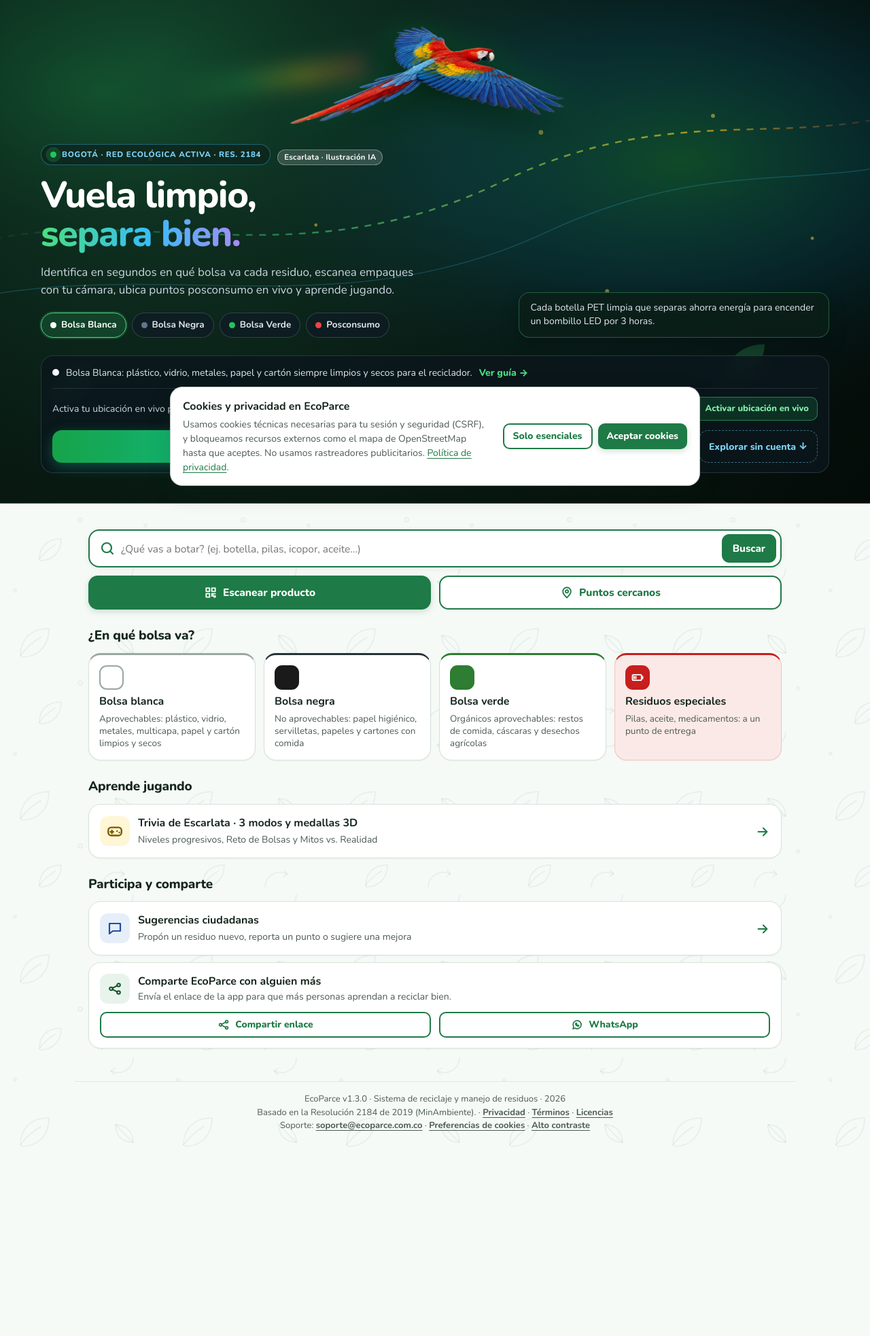
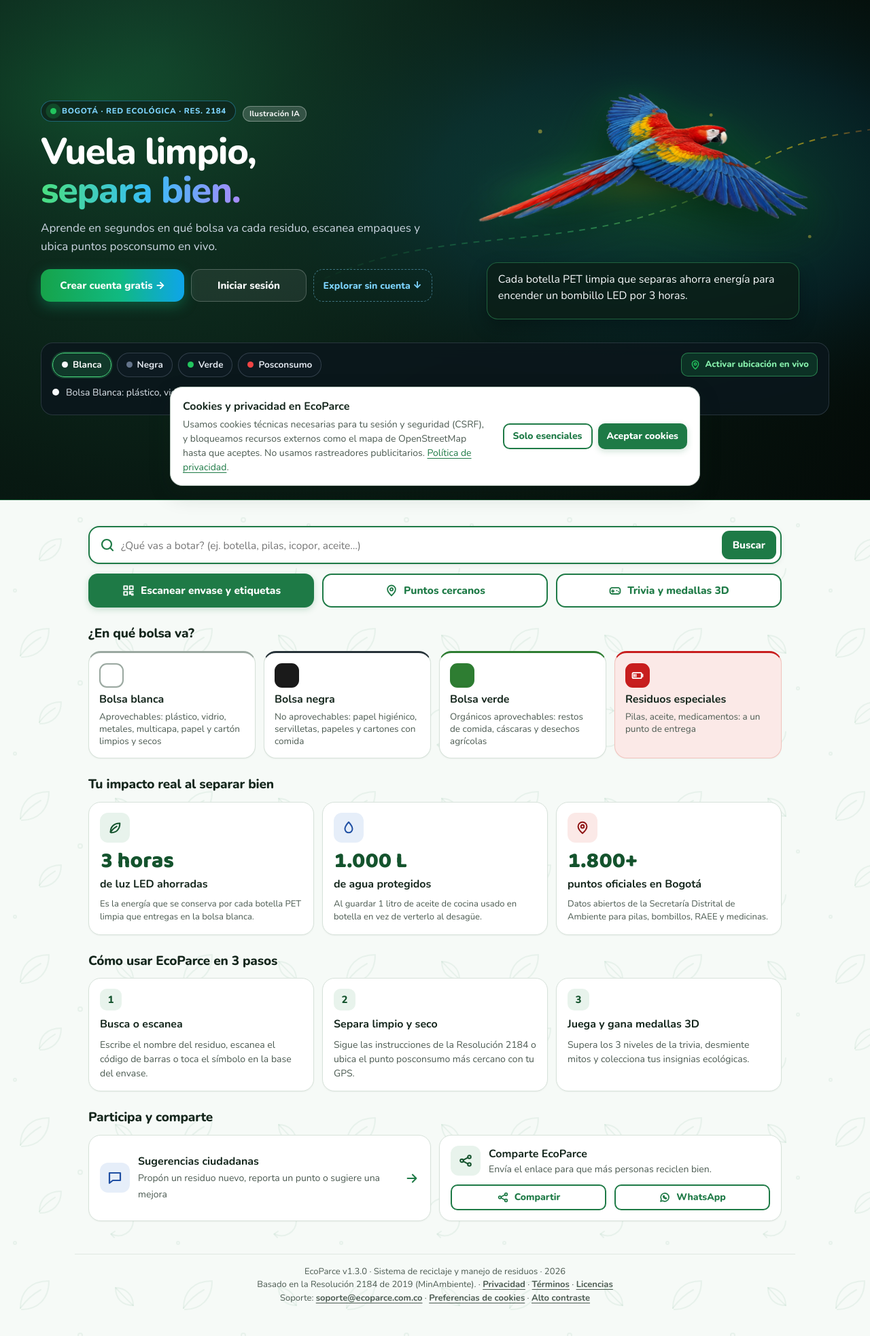
Before and after one commit to INGFRANCISCOVICENT/ecoparce, a Django app: page / in a window 1280 px wide. Shown: the part 65-2031 px from the top of the page at 68% size. Before the commit the page ends 1753 px from the top, so only its background shows below. Run offline with Django 5.2, Linux system fonts and the light colour scheme; data comes from the database, SQL or seed files in the repository; data that the repository does not hold is empty; parts of the project's set-up code (start-up, migrations or seed data) failed here and were passed over.

Commit message:
style(inicio): portada mas limpia con Escarlata a la derecha y nuevas secciones de impacto y 3 pasos

```diff
--- a/apps/core/templates/core/inicio.html
+++ b/apps/core/templates/core/inicio.html
@@ -3,112 +3,94 @@
 
 {% block portada %}
 <section class="portada-ciudad" aria-label="Portada interactiva de EcoParce">
-  <!-- Fondo de cielo nocturno ecológico a pantalla completa (sin edificios) -->
+  <!-- Fondo de cielo nocturno ecológico a pantalla completa -->
   <svg class="portada-cielo" viewBox="0 0 1440 760" aria-hidden="true" preserveAspectRatio="xMidYMid slice">
     <defs>
-      <radialGradient id="haloBosque" cx="76%" cy="32%" r="54%">
-        <stop offset="0%" stop-color="#22C55E" stop-opacity=".30"/>
-        <stop offset="48%" stop-color="#0EA5E9" stop-opacity=".12"/>
+      <radialGradient id="haloBosque" cx="76%" cy="38%" r="50%">
+        <stop offset="0%" stop-color="#22C55E" stop-opacity=".28"/>
+        <stop offset="52%" stop-color="#0EA5E9" stop-opacity=".10"/>
         <stop offset="100%" stop-color="#040B08" stop-opacity="0"/>
       </radialGradient>
-      <radialGradient id="haloIzq" cx="15%" cy="18%" r="42%">
-        <stop offset="0%" stop-color="#16A34A" stop-opacity=".24"/>
+      <radialGradient id="haloIzq" cx="14%" cy="20%" r="40%">
+        <stop offset="0%" stop-color="#16A34A" stop-opacity=".20"/>
         <stop offset="100%" stop-color="#040B08" stop-opacity="0"/>
       </radialGradient>
       <linearGradient id="rutaViento" x1="0" y1="0" x2="1" y2="0">
         <stop offset="0%" stop-color="#22C55E" stop-opacity="0"/>
-        <stop offset="40%" stop-color="#4ADE80" stop-opacity=".55"/>
-        <stop offset="76%" stop-color="#FACC15" stop-opacity=".65"/>
+        <stop offset="45%" stop-color="#4ADE80" stop-opacity=".48"/>
+        <stop offset="80%" stop-color="#FACC15" stop-opacity=".55"/>
         <stop offset="100%" stop-color="#EF4444" stop-opacity="0"/>
       </linearGradient>
     </defs>
     <rect width="1440" height="760" fill="url(#haloBosque)"/>
     <rect width="1440" height="760" fill="url(#haloIzq)"/>
-    <!-- Corrientes de aire luminosas siguiendo el vuelo de Escarlata -->
-    <path d="M-40,390 C220,280 480,440 820,275 C1090,145 1260,235 1480,155" fill="none" stroke="url(#rutaViento)" stroke-width="2.5" stroke-dasharray="10 10"/>
-    <path d="M-40,465 C280,375 560,505 890,350 C1150,230 1300,295 1480,230" fill="none" stroke="#38BDF8" stop-opacity=".22" stroke-opacity=".22" stroke-width="1.5"/>
-    <!-- Hojas y luciérnagas ecológicas flotantes -->
-    <g fill="#4ADE80" fill-opacity=".20">
-      <path d="M140,610 C140,572 170,552 204,552 C204,590 174,610 140,610 Z"/>
-      <path d="M1160,570 C1160,538 1188,520 1218,520 C1218,552 1190,570 1160,570 Z"/>
-      <path d="M740,140 C740,118 758,106 778,106 C778,128 760,140 740,140 Z"/>
-    </g>
-    <g fill="#FDE047" fill-opacity=".48">
-      <circle cx="290" cy="240" r="3"/><circle cx="540" cy="340" r="2.5"/><circle cx="880" cy="200" r="3.5"/><circle cx="1140" cy="175" r="3"/><circle cx="1290" cy="360" r="2.5"/><circle cx="980" cy="440" r="3"/>
+    <path d="M520,440 C740,320 960,410 1190,260 C1310,185 1390,210 1480,175" fill="none" stroke="url(#rutaViento)" stroke-width="2" stroke-dasharray="9 9"/>
+    <g fill="#FDE047" fill-opacity=".42">
+      <circle cx="880" cy="200" r="3"/><circle cx="1140" cy="175" r="2.5"/><circle cx="1290" cy="360" r="2.5"/><circle cx="980" cy="440" r="3"/>
     </g>
   </svg>
 
-  <!-- Pista aérea a todo lo ancho de la parte superior: Escarlata cruza volando y aleteando -->
-  <div class="vuelo-techo" aria-hidden="true">
-    <div class="escarlata-trayectoria">
-      <div class="escarlata-aleteo">
-        <span class="ala-estela-real"></span>
-        <img class="escarlata-ave" src="{% static 'img/escarlata-volando.png' %}" alt="" width="240" height="136">
-      </div>
-    </div>
-  </div>
-
   <div class="portada-inner">
-    <div class="portada-top-row">
-      <span class="portada-badge"><span class="pulso-verde"></span>BOGOTÁ · RED ECOLÓGICA ACTIVA · RES. 2184</span>
-      <span class="ai-etiqueta" title="Ilustración realista de Escarlata asistida con IA">Escarlata · Ilustración IA</span>
-    </div>
-
     <div class="portada-grid">
       <div class="portada-col-texto">
+        <div class="portada-top-row">
+          <span class="portada-badge"><span class="pulso-verde"></span>BOGOTÁ · RED ECOLÓGICA · RES. 2184</span>
+          <span class="ai-etiqueta" title="Ilustración realista de Escarlata asistida con IA">Ilustración IA</span>
+        </div>
+
         <h1 class="portada-titulo">Vuela limpio,<br><span class="portada-grad">separa bien.</span></h1>
-        <p class="portada-sub">Identifica en segundos en qué bolsa va cada residuo, escanea empaques con tu cámara, ubica puntos posconsumo en vivo y aprende jugando.</p>
+        <p class="portada-sub">Aprende en segundos en qué bolsa va cada residuo, escanea empaques y ubica puntos posconsumo en vivo.</p>
 
-        <!-- Píldoras interactivas de las 4 rutas de separación -->
-        <div class="portada-pills" role="group" aria-label="Categorías de separación">
-          <button type="button" class="portada-pill activo" aria-pressed="true" data-eco-tab data-eco-color="#F8FAFC" data-eco-msg="Bolsa Blanca: plástico, vidrio, metales, papel y cartón siempre limpios y secos para el reciclador." data-eco-url="{% url 'contenidos:guias' %}">
-            <i style="background:#F8FAFC"></i>Bolsa Blanca
-          </button>
-          <button type="button" class="portada-pill" aria-pressed="false" data-eco-tab data-eco-color="#94A3B8" data-eco-msg="Bolsa Negra: papel higiénico, servilletas usadas, cartones con grasa y empaques metalizados no aprovechables." data-eco-url="{% url 'contenidos:guias' %}">
-            <i style="background:#64748B"></i>Bolsa Negra
-          </button>
-          <button type="button" class="portada-pill" aria-pressed="false" data-eco-tab data-eco-color="#22C55E" data-eco-msg="Bolsa Verde: restos de comida, cáscaras de frutas, verduras y cuncho de café para compostaje." data-eco-url="{% url 'contenidos:guias' %}">
-            <i style="background:#22C55E"></i>Bolsa Verde
-          </button>
-          <button type="button" class="portada-pill" aria-pressed="false" data-eco-tab data-eco-color="#EF4444" data-eco-msg="Posconsumo: pilas, aceite usado, bombillos, medicamentos vencidos y electrónicos a puntos oficiales." data-eco-url="{% url 'contenidos:manejo' %}">
-            <i style="background:#EF4444"></i>Posconsumo
-          </button>
+        <div class="portada-ctas">
+          {% if user.is_authenticated %}
+          <a class="btn-cta-grad" href="{% url 'trivia:inicio' %}">Jugar Trivia →</a>
+          <a class="btn-cta-glass" href="{% url 'cuentas:mi_cuenta' %}">Mi cuenta</a>
+          {% else %}
+          <a class="btn-cta-grad" href="{% url 'account_signup' %}">Crear cuenta gratis →</a>
+          <a class="btn-cta-glass" href="{% url 'account_login' %}">Iniciar sesión</a>
+          {% endif %}
+          <a class="btn-cta-sin-cuenta" href="#contenido">Explorar sin cuenta ↓</a>
         </div>
       </div>
 
-      <!-- Mensaje ambiental flotante que acompaña el paso de Escarlata -->
+      <!-- Escarlata grande y realista volando en el lado derecho -->
       <div class="portada-col-vuelo">
+        <div class="escarlata-derecha-escena">
+          <span class="ala-estela-real" aria-hidden="true"></span>
+          <img class="escarlata-ave" src="{% static 'img/escarlata-volando.png' %}" alt="Escarlata, guacamaya roja (Ara macao) volando sobre EcoParce (ilustración asistida con IA)" width="440" height="250">
+        </div>
         <div class="vuelo-escena" aria-live="polite">
-          <div class="vuelo-mensaje">
-            <p id="escarlata-mensaje">Cada botella PET limpia que separas ahorra energía para encender un bombillo LED por 3 horas.</p>
-          </div>
+          <p id="escarlata-mensaje">Cada botella PET limpia que separas ahorra energía para encender un bombillo LED por 3 horas.</p>
         </div>
       </div>
     </div>
 
-    <!-- Tarjeta inferior glass a ancho completo + Ubicación en vivo + 3 CTAs -->
+    <!-- Barra inferior limpia y respirable: 4 bolsas interactivas + ubicación en vivo -->
     <div class="portada-dock">
-      <div class="portada-dock-info">
-        <span id="eco-detalle-dot" class="dock-dot" style="background:#F8FAFC"></span>
-        <span id="eco-detalle-txt">Bolsa Blanca: plástico, vidrio, metales, papel y cartón siempre limpios y secos para el reciclador.</span>
-        <a id="eco-detalle-link" class="portada-link-claro" href="{% url 'contenidos:guias' %}">Ver guía →</a>
-      </div>
-
-      <div class="portada-ubicacion">
-        <span id="estado-ubicacion-viva" class="small" style="color:#CBD5E1">Activa tu ubicación en vivo para ubicar el punto posconsumo más cercano (privada en tu dispositivo).</span>
+      <div class="portada-dock-fila">
+        <div class="portada-pills" role="group" aria-label="Categorías de separación">
+          <button type="button" class="portada-pill activo" aria-pressed="true" data-eco-tab data-eco-color="#F8FAFC" data-eco-msg="Bolsa Blanca: plástico, vidrio, metales, papel y cartón limpios y secos." data-eco-url="{% url 'contenidos:guias' %}">
+            <i style="background:#F8FAFC"></i>Blanca
+          </button>
+          <button type="button" class="portada-pill" aria-pressed="false" data-eco-tab data-eco-color="#94A3B8" data-eco-msg="Bolsa Negra: servilletas, papel higiénico, cartones con grasa y metalizados." data-eco-url="{% url 'contenidos:guias' %}">
+            <i style="background:#64748B"></i>Negra
+          </button>
+          <button type="button" class="portada-pill" aria-pressed="false" data-eco-tab data-eco-color="#22C55E" data-eco-msg="Bolsa Verde: restos de comida, cáscaras de frutas, verduras y cuncho de café." data-eco-url="{% url 'contenidos:guias' %}">
+            <i style="background:#22C55E"></i>Verde
+          </button>
+          <button type="button" class="portada-pill" aria-pressed="false" data-eco-tab data-eco-color="#EF4444" data-eco-msg="Posconsumo: pilas, aceite usado, bombillos, medicamentos y electrónicos." data-eco-url="{% url 'contenidos:manejo' %}">
+            <i style="background:#EF4444"></i>Posconsumo
+          </button>
+        </div>
         <button type="button" class="btn-ubi-viva" id="btn-ubicacion-viva" data-puntos-url="{% url 'contenidos:puntos_datos' %}">{% icono 'pin' 16 '#22C55E' %}Activar ubicación en vivo</button>
       </div>
 
-      <div class="portada-ctas">
-        {% if user.is_authenticated %}
-        <a class="btn-cta-grad" href="{% url 'trivia:inicio' %}">Jugar Trivia por niveles →</a>
-        <a class="btn-cta-glass" href="{% url 'cuentas:mi_cuenta' %}">Mi cuenta y medallas 3D</a>
-        {% else %}
-        <a class="btn-cta-grad" href="{% url 'account_signup' %}">Crear cuenta gratis →</a>
-        <a class="btn-cta-glass" href="{% url 'account_login' %}">Iniciar sesión</a>
-        {% endif %}
-        <a class="btn-cta-sin-cuenta" href="#contenido">Explorar sin cuenta ↓</a>
+      <div class="portada-dock-info">
+        <span id="eco-detalle-dot" class="dock-dot" style="background:#F8FAFC"></span>
+        <span id="eco-detalle-txt">Bolsa Blanca: plástico, vidrio, metales, papel y cartón limpios y secos.</span>
+        <a id="eco-detalle-link" class="portada-link-claro" href="{% url 'contenidos:guias' %}">Ver guía →</a>
       </div>
+      <div id="estado-ubicacion-viva" class="xs" style="color:#94A3B8;margin-top:8px"></div>
     </div>
   </div>
 </section>
@@ -122,9 +104,10 @@
   <button type="submit">Buscar</button>
 </form>
 
-<div class="grid" style="margin-top:12px">
-  <a class="btn p" href="{% url 'buscador:escanear' %}">{% icono 'qr' 20 '#fff' %}Escanear producto</a>
+<div class="grid g3" style="margin-top:14px">
+  <a class="btn p" href="{% url 'buscador:escanear' %}">{% icono 'qr' 20 '#fff' %}Escanear envase y etiquetas</a>
   <a class="btn o" href="{% url 'contenidos:puntos' %}">{% icono 'pin' 20 '#1E7A46' %}Puntos cercanos</a>
+  <a class="btn o" href="{% url 'trivia:inicio' %}">{% icono 'game' 20 '#1E7A46' %}Trivia y medallas 3D</a>
 </div>
 
 <h2>¿En qué bolsa va?</h2>
@@ -140,15 +123,49 @@
   </a>
 </div>
 
-<h2>Aprende jugando</h2>
-<a class="card row" href="{% url 'trivia:inicio' %}">
-  <span class="ic" style="background:var(--yl)">{% icono 'game' 26 '#7A5A00' %}</span>
-  <span><strong>Trivia de Escarlata · 3 modos y medallas 3D</strong><br><span class="small mut">Niveles progresivos, Reto de Bolsas y Mitos vs. Realidad</span></span>
-  <span class="ml">{% icono 'arrow' 22 '#1E7A46' %}</span>
-</a>
+<h2>Tu impacto real al separar bien</h2>
+<div class="grid g3">
+  <article class="card impacto-card">
+    <span class="ic" style="background:var(--gl)">{% icono 'leaf' 22 '#14532D' %}</span>
+    <div class="impacto-num">3 horas</div>
+    <strong>de luz LED ahorradas</strong>
+    <p class="xs mut" style="margin:4px 0 0">Es la energía que se conserva por cada botella PET limpia que entregas en la bolsa blanca.</p>
+  </article>
+  <article class="card impacto-card">
+    <span class="ic" style="background:var(--bl)">{% icono 'drop' 22 '#1F4FA3' %}</span>
+    <div class="impacto-num">1.000 L</div>
+    <strong>de agua protegidos</strong>
+    <p class="xs mut" style="margin:4px 0 0">Al guardar 1 litro de aceite de cocina usado en botella en vez de verterlo al desagüe.</p>
+  </article>
+  <article class="card impacto-card">
+    <span class="ic" style="background:var(--rl)">{% icono 'pin' 22 '#8E1414' %}</span>
+    <div class="impacto-num">1.800+</div>
+    <strong>puntos oficiales en Bogotá</strong>
+    <p class="xs mut" style="margin:4px 0 0">Datos abiertos de la Secretaría Distrital de Ambiente para pilas, bombillos, RAEE y medicinas.</p>
+  </article>
+</div>
+
+<h2>Cómo usar EcoParce en 3 pasos</h2>
+<div class="grid g3">
+  <div class="card paso-card">
+    <span class="paso-num">1</span>
+    <strong>Busca o escanea</strong>
+    <p class="small mut" style="margin:4px 0 0">Escribe el nombre del residuo, escanea el código de barras o toca el símbolo en la base del envase.</p>
+  </div>
+  <div class="card paso-card">
+    <span class="paso-num">2</span>
+    <strong>Separa limpio y seco</strong>
+    <p class="small mut" style="margin:4px 0 0">Sigue las instrucciones de la Resolución 2184 o ubica el punto posconsumo más cercano con tu GPS.</p>
+  </div>
+  <div class="card paso-card">
+    <span class="paso-num">3</span>
+    <strong>Juega y gana medallas 3D</strong>
+    <p class="small mut" style="margin:4px 0 0">Supera los 3 niveles de la trivia, desmiente mitos y colecciona tus insignias ecológicas.</p>
+  </div>
+</div>
 
 <h2>Participa y comparte</h2>
-<div class="lista">
+<div class="grid">
   <a class="card row" href="{% url 'buscador:sugerir' %}">
     <span class="ic" style="background:var(--bl)">{% icono 'msg' 24 '#1F4FA3' %}</span>
     <span><strong>Sugerencias ciudadanas</strong><br><span class="small mut">Propón un residuo nuevo, reporta un punto o sugiere una mejora</span></span>
@@ -157,10 +174,10 @@
   <section class="card">
     <div class="row">
       <span class="ic" style="background:var(--gl)">{% icono 'share' 22 '#14532D' %}</span>
-      <div><strong>Comparte EcoParce con alguien más</strong><div class="small mut">Envía el enlace de la app para que más personas aprendan a reciclar bien.</div></div>
+      <div><strong>Comparte EcoParce</strong><div class="small mut">Envía el enlace para que más personas reciclen bien.</div></div>
     </div>
     <div class="grid" style="margin-top:12px">
-      <button class="btn o sm" type="button" data-compartir data-url="{{ SITE_URL }}/" data-titulo="EcoParce · Aprende a reciclar bien en Colombia">{% icono 'share' 18 '#1E7A46' %}Compartir enlace</button>
+      <button class="btn o sm" type="button" data-compartir data-url="{{ SITE_URL }}/" data-titulo="EcoParce · Aprende a reciclar bien en Colombia">{% icono 'share' 18 '#1E7A46' %}Compartir</button>
       <a class="btn o sm" href="https://wa.me/?text={{ '¡Aprende a separar residuos en Colombia con EcoParce! '|urlencode }}{{ SITE_URL|urlencode }}/" target="_blank" rel="noopener noreferrer">{% icono 'whatsapp' 18 '#1E7A46' %}WhatsApp</a>
     </div>
     <p id="aviso-copiado" class="aviso ok" role="status" aria-live="polite" hidden style="margin:10px 0 0">Enlace de EcoParce copiado. ¡Compártelo donde quieras!</p>
@@ -168,7 +185,7 @@
 </div>
 
 {% if manejo %}
-<h2>Manejo de basuras</h2>
+<h2>Guías de manejo de basuras</h2>
 <div class="lista">
   {% for g in manejo %}
   <a class="card row" href="{{ g.get_absolute_url }}"><span class="ic" style="background:var(--gl)">{% icono 'leaf' 24 '#14532D' %}</span>
--- a/static/css/ecoparce.css
+++ b/static/css/ecoparce.css
@@ -152,6 +152,8 @@ main:focus{outline:none}
 .search button:active{transform:scale(.97)}
 
 .grid{display:grid;grid-template-columns:1fr 1fr;gap:12px}
+.grid.g3{grid-template-columns:1fr}
+@media (min-width:680px){.grid.g3{grid-template-columns:repeat(3,1fr)}}
 @media (min-width:640px){.grid.g4{grid-template-columns:repeat(4,1fr)}}
 
 .bag{
@@ -518,65 +520,21 @@ html[data-contraste="alto"] .kpi,
 html[data-contraste="alto"] .insignia{border-width:2px}
 html[data-contraste="alto"] :focus-visible{outline:4px solid #000;outline-offset:2px}
 
-/* ---------- portada a pantalla completa + Escarlata real volando ---------- */
+/* ---------- portada a pantalla completa + Escarlata real volando a la derecha ---------- */
 .portada-ciudad{
   position:relative;overflow:hidden;width:100%;
   min-height:calc(100vh - 64px);
   display:flex;align-items:center;
   background:radial-gradient(circle at 18% 12%,#123C29 0%,#081912 52%,#040B08 100%);
-  color:#F8FAFC;padding:172px 18px 34px;
+  color:#F8FAFC;padding:32px 18px 36px;
   border-bottom:1px solid rgba(34,197,94,.26);
 }
-@media (min-width:900px){.portada-ciudad{padding:212px 36px 44px}}
+@media (min-width:900px){.portada-ciudad{padding:44px 36px 46px}}
 .portada-cielo{position:absolute;inset:0;width:100%;height:100%;pointer-events:none}
 
-/* pista aérea superior a todo lo ancho: Escarlata grande y realista cruzando el cielo */
-.vuelo-techo{
-  position:absolute;top:0;left:0;right:0;height:225px;
-  pointer-events:none;z-index:3;overflow:hidden;
-}
-.escarlata-trayectoria{
-  position:absolute;top:8px;left:0;will-change:transform;
-  animation:cruzar-cielo 16s linear infinite;
-}
-.escarlata-aleteo{
-  position:relative;display:flex;align-items:center;perspective:800px;
-  animation:ondular-vuelo 3s ease-in-out infinite;
-}
-.escarlata-ave{
-  position:relative;z-index:2;width:clamp(240px,28vw,390px);height:auto;
-  filter:drop-shadow(0 22px 34px rgba(0,0,0,.62)) drop-shadow(0 0 28px rgba(34,197,94,.28)) contrast(1.04) saturate(1.06);
-  transform-origin:50% 48%;
-  animation:aleteo-real 1.6s ease-in-out infinite;
-  user-select:none;
-}
-.ala-estela-real{
-  position:absolute;right:72%;top:46%;width:clamp(160px,24vw,340px);height:36px;border-radius:999px;
-  background:linear-gradient(90deg,transparent,rgba(34,197,94,.36),rgba(250,204,21,.52),rgba(239,68,68,.40));
-  filter:blur(13px);transform:rotate(-5deg);animation:estela 1.6s ease-in-out infinite;
-}
-@keyframes cruzar-cielo{
-  0%{transform:translateX(-420px)}
-  100%{transform:translateX(calc(100vw + 420px))}
-}
-@keyframes ondular-vuelo{
-  0%,100%{transform:translateY(14px) rotate(-4deg)}
-  35%{transform:translateY(-12px) rotate(3deg)}
-  70%{transform:translateY(6px) rotate(-2deg)}
-}
-@keyframes aleteo-real{
-  0%{transform:perspective(650px) rotateX(0deg) scaleY(1) scaleX(1)}
-  18%{transform:perspective(650px) rotateX(34deg) scaleY(.74) scaleX(1.04) translateY(-5px)}
-  36%{transform:perspective(650px) rotateX(-16deg) scaleY(1.07) scaleX(.97) translateY(3px)}
-  54%{transform:perspective(650px) rotateX(28deg) scaleY(.80) scaleX(1.03) translateY(-4px)}
-  72%{transform:perspective(650px) rotateX(-8deg) scaleY(1.03) scaleX(.99) translateY(1px)}
-  100%{transform:perspective(650px) rotateX(0deg) scaleY(1) scaleX(1)}
-}
-@keyframes estela{0%,100%{opacity:.45;transform:rotate(-5deg) scaleX(.85)}50%{opacity:.95;transform:rotate(-5deg) scaleX(1.15)}}
-
 .portada-inner{position:relative;z-index:2;width:100%;max-width:1160px;margin:0 auto}
-.portada-grid{display:grid;grid-template-columns:1fr;gap:20px;align-items:end;margin-bottom:22px}
-@media (min-width:920px){.portada-grid{grid-template-columns:1.25fr .85fr;gap:32px;margin-bottom:26px}}
+.portada-grid{display:grid;grid-template-columns:1fr;gap:24px;align-items:center;margin-bottom:28px}
+@media (min-width:920px){.portada-grid{grid-template-columns:1.05fr 1fr;gap:36px;margin-bottom:34px}}
 .portada-top-row{display:flex;align-items:center;gap:10px;flex-wrap:wrap;margin-bottom:16px}
 .portada-badge{
   display:inline-flex;align-items:center;gap:8px;padding:6px 13px;border-radius:999px;
@@ -589,7 +547,45 @@ html[data-contraste="alto"] :focus-visible{outline:4px solid #000;outline-offset
 }
 @keyframes pulso{0%{box-shadow:0 0 0 0 rgba(34,197,94,.7)}70%{box-shadow:0 0 0 9px rgba(34,197,94,0)}100%{box-shadow:0 0 0 0 rgba(34,197,94,0)}}
 
-.portada-col-vuelo{display:flex;flex-direction:column;align-items:stretch;justify-content:flex-end}
+.portada-col-vuelo{display:flex;flex-direction:column;align-items:center;gap:16px}
+.escarlata-derecha-escena{
+  position:relative;width:100%;max-width:500px;min-height:230px;
+  display:flex;align-items:center;justify-content:center;perspective:850px;
+  animation:ondular-vuelo 4.2s ease-in-out infinite;
+}
+.escarlata-ave{
+  position:relative;z-index:2;width:clamp(260px,34vw,440px);height:auto;
+  filter:drop-shadow(0 22px 34px rgba(0,0,0,.62)) drop-shadow(0 0 28px rgba(34,197,94,.28)) contrast(1.04) saturate(1.06);
+  transform-origin:50% 48%;
+  animation:aleteo-real 2.1s ease-in-out infinite;
+  user-select:none;
+}
+.ala-estela-real{
+  position:absolute;left:-2%;bottom:24%;width:72%;height:38px;border-radius:999px;
+  background:linear-gradient(90deg,transparent,rgba(34,197,94,.34),rgba(250,204,21,.48),rgba(239,68,68,.36));
+  filter:blur(15px);transform:rotate(-7deg);animation:estela 2.1s ease-in-out infinite;
+}
+@keyframes ondular-vuelo{
+  0%,100%{transform:translate(0,8px) rotate(-3deg)}
+  50%{transform:translate(10px,-16px) rotate(2.5deg)}
+}
+@keyframes aleteo-real{
+  0%{transform:perspective(750px) rotateX(0deg) scaleY(1) scaleX(1)}
+  20%{transform:perspective(750px) rotateX(26deg) scaleY(.82) scaleX(1.03) translateY(-4px)}
+  42%{transform:perspective(750px) rotateX(-12deg) scaleY(1.05) scaleX(.98) translateY(2px)}
+  64%{transform:perspective(750px) rotateX(20deg) scaleY(.88) scaleX(1.02) translateY(-3px)}
+  100%{transform:perspective(750px) rotateX(0deg) scaleY(1) scaleX(1)}
+}
+@keyframes estela{0%,100%{opacity:.45;transform:rotate(-7deg) scaleX(.88)}50%{opacity:.9;transform:rotate(-7deg) scaleX(1.12)}}
+
+.portada-dock-fila{display:flex;align-items:center;justify-content:space-between;gap:12px;flex-wrap:wrap;margin-bottom:12px}
+.impacto-card{display:flex;flex-direction:column;gap:4px}
+.impacto-num{font-family:Baloo,Nunito,sans-serif;font-size:32px;font-weight:800;line-height:1.1;color:var(--gd);margin-top:6px;font-variant-numeric:tabular-nums}
+.paso-card{display:flex;flex-direction:column;gap:4px}
+.paso-num{
+  width:32px;height:32px;border-radius:10px;background:var(--gl);color:var(--gd);
+  display:inline-flex;align-items:center;justify-content:center;font-weight:800;font-size:15px;margin-bottom:4px;
+}
 
 /* decodificador interactivo de etiquetas y símbolos de reciclaje */
 .simbolos-grid{display:grid;grid-template-columns:repeat(3,1fr);gap:8px;margin:12px 0 14px}
```
